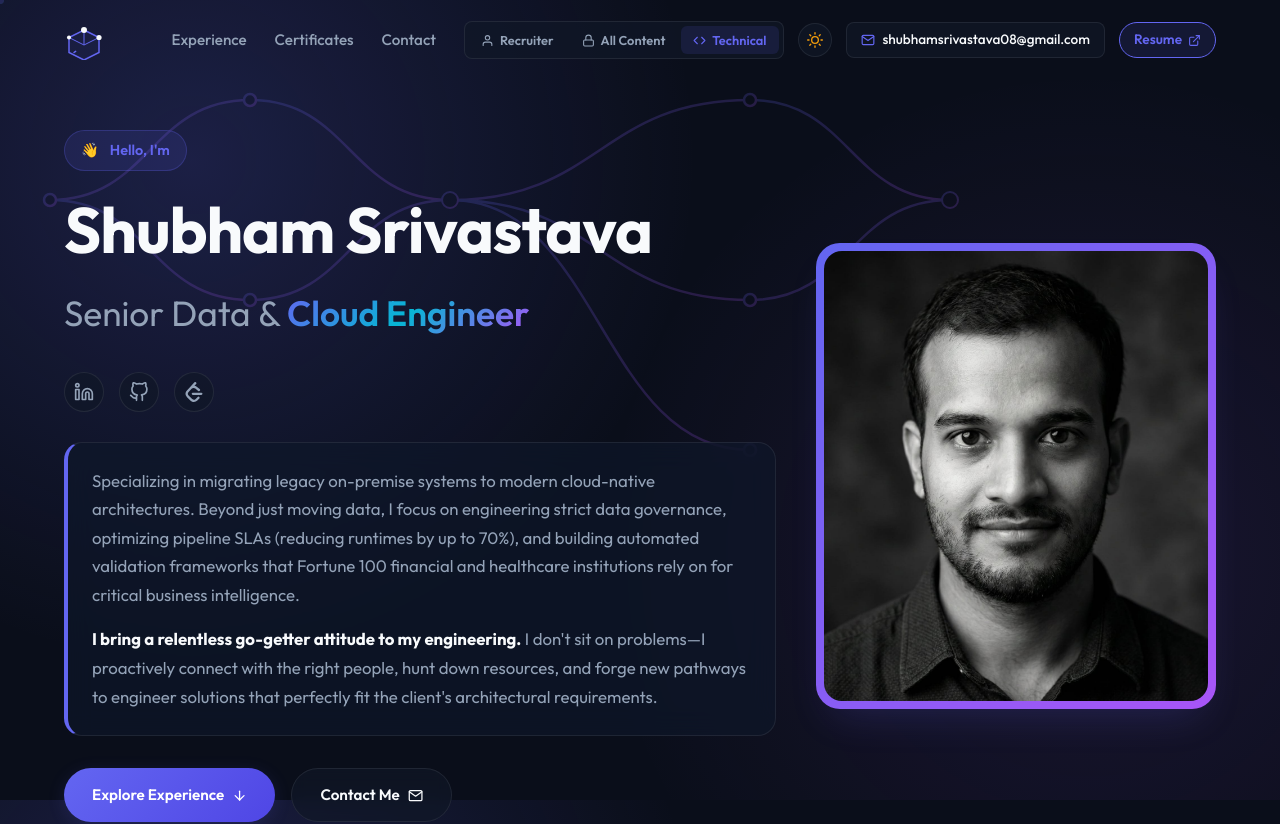
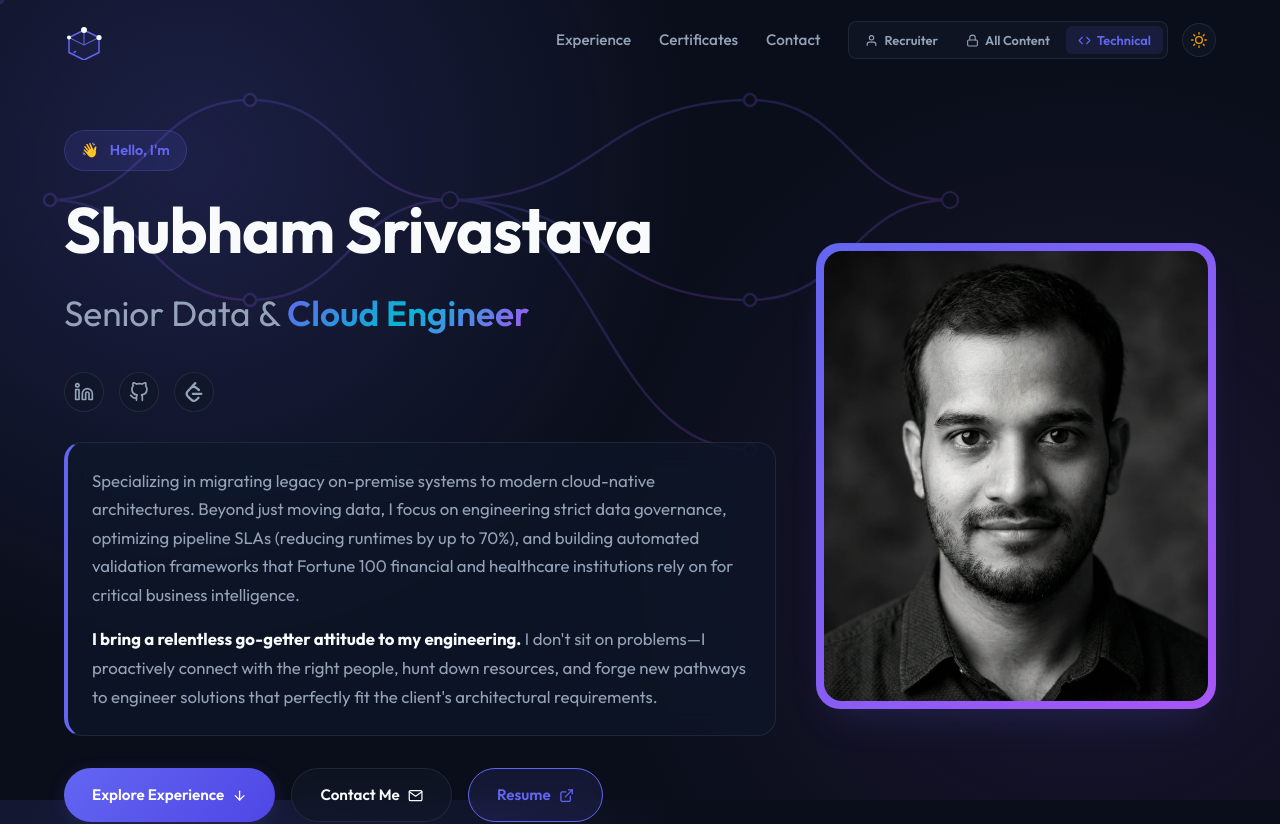
Before and after one commit to Chresko08/my-portfolio, a React (Vite) app: page / in a window 1280 px wide. Shown: the top 824 px of the page. Built offline with nearby package versions, Linux system fonts and the light colour scheme.

Commit message:
feat: Move plain text email to Contact and Resume to Hero

```diff
--- a/src/components/Contact.jsx
+++ b/src/components/Contact.jsx
@@ -108,38 +108,7 @@ const Contact = ({ viewMode }) => {
                                     <FiMail size={18} />
                                     Send
                                 </button>
-                                <button
-                                    type="button"
-                                    onClick={handleCopyEmail}
-                                    className="btn-secondary"
-                                    style={{
-                                        flex: 1, padding: '14px', borderRadius: '8px', fontSize: '1rem', position: 'relative'
-                                    }}
-                                >
-                                    <AnimatePresence mode="wait" initial={false}>
-                                        {copied ? (
-                                            <motion.span
-                                                key="copied"
-                                                initial={{ opacity: 0, y: -5 }}
-                                                animate={{ opacity: 1, y: 0 }}
-                                                exit={{ opacity: 0, y: 5 }}
-                                                style={{ display: 'inline-flex', alignItems: 'center', gap: '6px', color: 'var(--accent-emerald)' }}
-                                            >
-                                                <FiCheck size={16} /> Copied!
-                                            </motion.span>
-                                        ) : (
-                                            <motion.span
-                                                key="copy"
-                                                initial={{ opacity: 0, y: 5 }}
-                                                animate={{ opacity: 1, y: 0 }}
-                                                exit={{ opacity: 0, y: -5 }}
-                                                style={{ display: 'inline-flex', alignItems: 'center', gap: '6px' }}
-                                            >
-                                                <FiCopy size={16} /> Copy Email
-                                            </motion.span>
-                                        )}
-                                    </AnimatePresence>
-                                </button>
+
                             </div>
                         </form>
                     </motion.div>
--- a/src/components/Hero.jsx
+++ b/src/components/Hero.jsx
@@ -1,6 +1,6 @@
 import React, { useState } from 'react';
 import { motion, AnimatePresence } from 'framer-motion';
-import { FiArrowDown, FiMail, FiCheckCircle, FiLinkedin, FiGithub } from 'react-icons/fi';
+import { FiArrowDown, FiMail, FiCheckCircle, FiLinkedin, FiGithub, FiExternalLink } from 'react-icons/fi';
 import { SiLeetcode } from 'react-icons/si';
 
 const Hero = () => {
@@ -185,6 +185,24 @@ const Hero = () => {
                                 <span>Contact Me</span>
                                 <FiMail />
                             </a>
+                            <a
+                                href="https://drive.google.com/file/d/1X7xri0IVDUtWYZz_MF_WN2IHHtFK56Bc/view?usp=sharing"
+                                target="_blank"
+                                rel="noopener noreferrer"
+                                className="btn-secondary"
+                                style={{
+                                    padding: '14px 28px',
+                                    display: 'inline-flex',
+                                    alignItems: 'center',
+                                    gap: '8px',
+                                    background: 'var(--badge-bg)',
+                                    color: 'var(--primary-color)',
+                                    borderColor: 'var(--primary-color)'
+                                }}
+                            >
+                                <span>Resume</span>
+                                <FiExternalLink />
+                            </a>
                         </div>
                     </motion.div>
 
--- a/src/components/Navbar.jsx
+++ b/src/components/Navbar.jsx
@@ -7,13 +7,6 @@ const Navbar = ({ theme, toggleTheme, viewMode, setViewMode }) => {
     const [isOpen, setIsOpen] = useState(false);
     const [scrolled, setScrolled] = useState(false);
     const [activeSection, setActiveSection] = useState('hero');
-    const [copied, setCopied] = useState(false);
-
-    const handleCopyEmail = () => {
-        navigator.clipboard.writeText('shubhamsrivastava08@gmail.com');
-        setCopied(true);
-        setTimeout(() => setCopied(false), 2000);
-    };
 
     useEffect(() => {
         const handleScroll = () => {
@@ -183,58 +176,7 @@ const Navbar = ({ theme, toggleTheme, viewMode, setViewMode }) => {
                             </AnimatePresence>
                         </motion.button>
 
-                        {/* Email Plain Text Display */}
-                        <motion.div
-                            onClick={handleCopyEmail}
-                            whileHover={{ scale: 1.02 }}
-                            whileTap={{ scale: 0.98 }}
-                            style={{
-                                display: 'inline-flex',
-                                alignItems: 'center',
-                                gap: '8px',
-                                padding: '6px 14px',
-                                borderRadius: '8px',
-                                color: 'var(--text-primary)',
-                                background: 'var(--surface-color)',
-                                border: '1px solid var(--card-border)',
-                                fontSize: '0.85rem',
-                                fontWeight: 500,
-                                cursor: 'pointer',
-                                transition: 'all 0.2s ease',
-                                userSelect: 'all' // Allows HR to easily double click and select
-                            }}
-                            title="Click to copy email"
-                        >
-                            <FiMail size={14} style={{ color: 'var(--primary-color)' }} />
-                            <span>{copied ? 'Copied!' : 'shubhamsrivastava08@gmail.com'}</span>
-                        </motion.div>
 
-                        {/* Resume CTA button */}
-                        <motion.a
-                            href="https://drive.google.com/file/d/1X7xri0IVDUtWYZz_MF_WN2IHHtFK56Bc/view?usp=sharing"
-                            target="_blank"
-                            rel="noopener noreferrer"
-                            whileHover={{ scale: 1.03 }}
-                            whileTap={{ scale: 0.97 }}
-                            style={{
-                                display: 'inline-flex',
-                                alignItems: 'center',
-                                gap: '6px',
-                                padding: '6px 14px',
-                                border: '1px solid var(--primary-color)',
-                                borderRadius: '9999px',
-                                color: 'var(--primary-color)',
-                                background: 'var(--badge-bg)',
-                                fontSize: '0.85rem',
-                                fontWeight: 600,
-                                cursor: 'pointer',
-                                textDecoration: 'none',
-                                transition: 'all 0.25s ease'
-                            }}
-                        >
-                            <span>Resume</span>
-                            <FiExternalLink size={13} />
-                        </motion.a>
                     </div>
                 </div>
             </div>
```
Also changed, not shown: clean_contact.cjs (added, +16 -0 lines), clean_navbar.cjs (added, +20 -0 lines), 1 other file (tests, documents, lock files or other folders).
